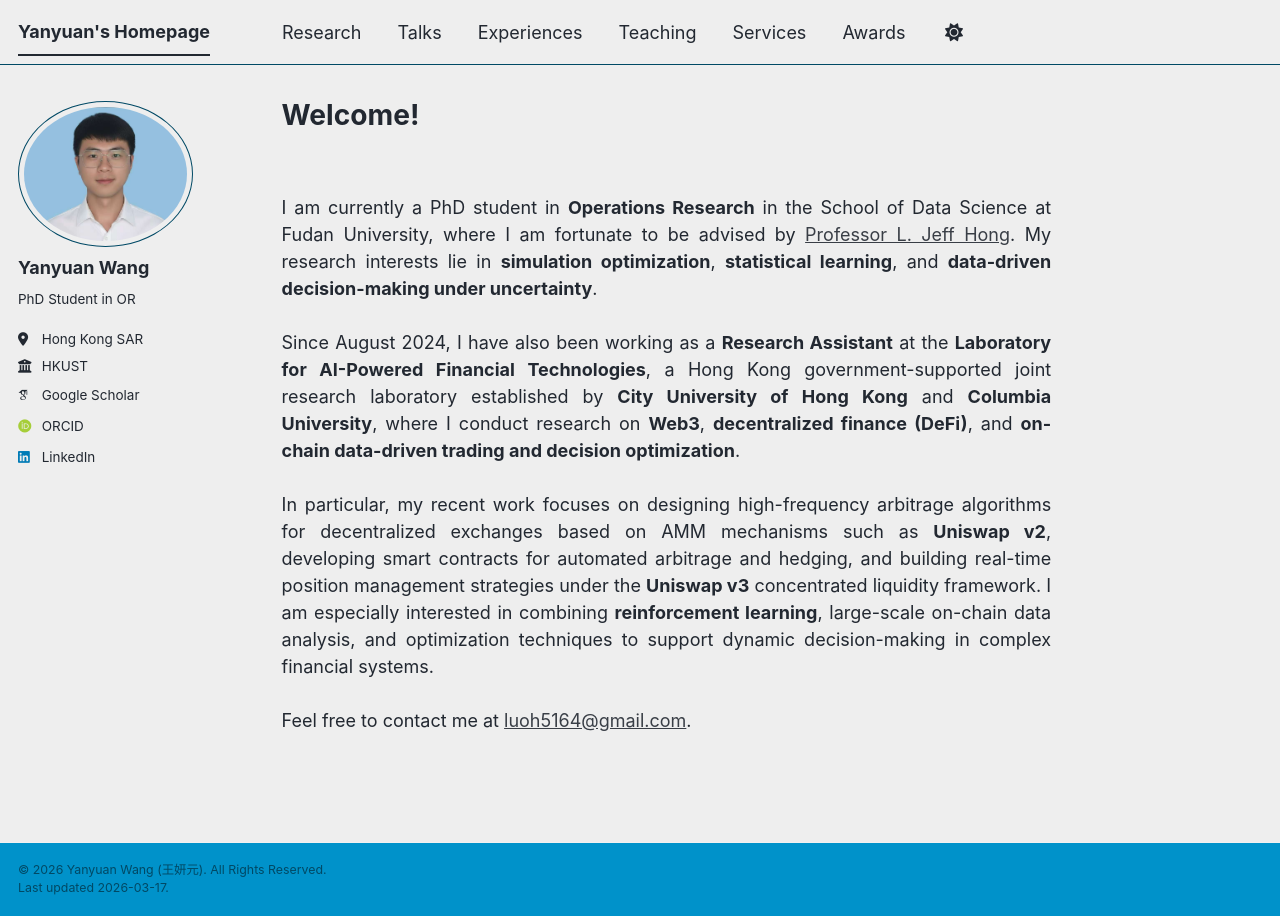
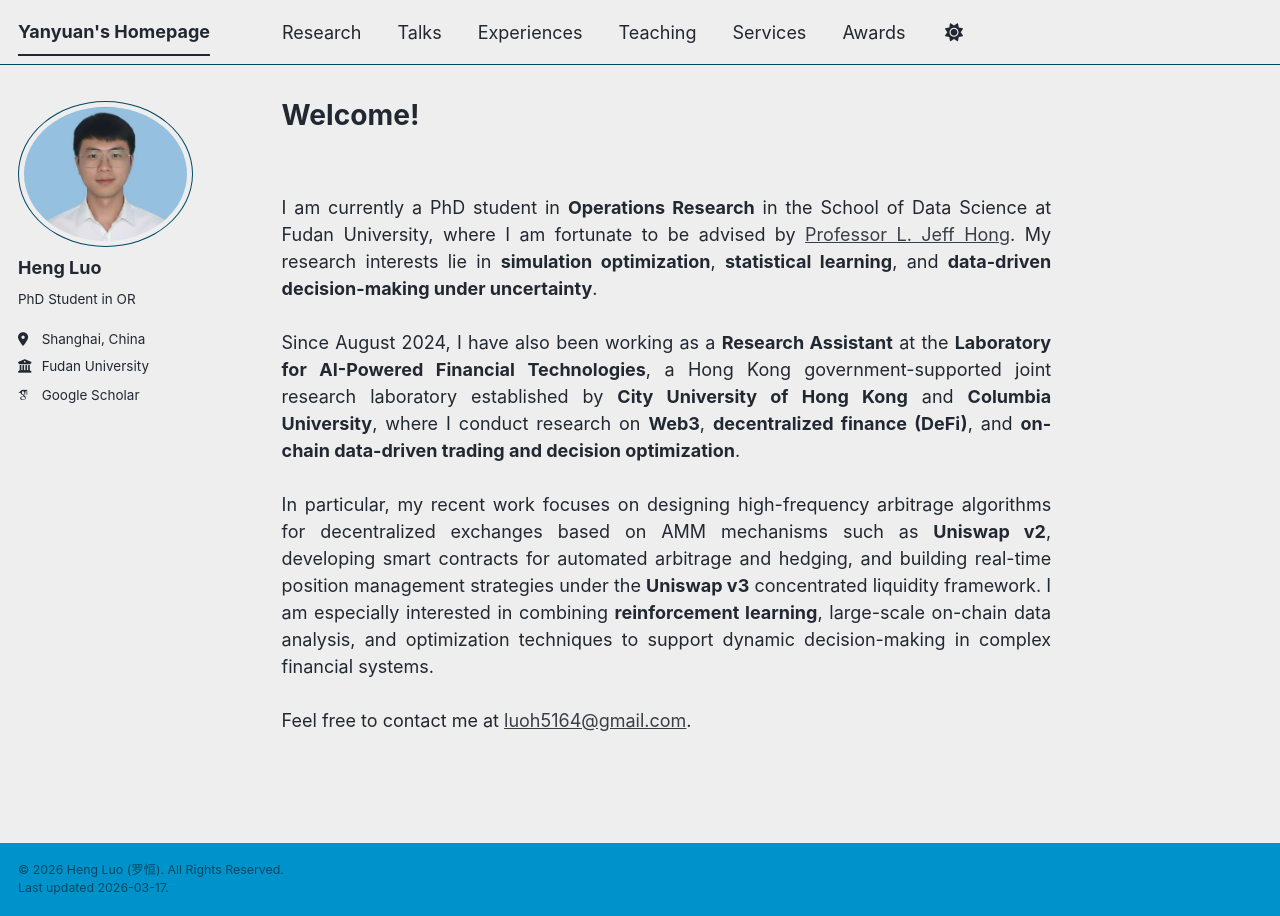
Before and after one commit to hengluosg/Heng-Luo-9527.github.io, a Jekyll site: the page built from _pages/about.md, in a window 1280 px wide. Built offline with Jekyll 4.4.1, drawn with Linux system fonts in a browser that asks for light colours; some web fonts are replaced; a script bundle is joined from its source files by our own code; library files that are not in the unit come from our copies.

Commit message:
fix: correct project structure

```diff
--- a/_config.yml
+++ b/_config.yml
@@ -12,12 +12,12 @@ locale                   : "en-US"
 site_theme               : "air" # The available themes options are "default", "air", "sunrise", "mint", "dirt" and "contrast"
 title                    : "Yanyuan's Homepage"
 title_separator          : "|"
-name                     : &name "Yanyuan Wang (王妍元)"
-description              : &description "PhD Student in Operations Research @HKUST. Research in Stochastic Simulation, Optimization, and Reinforcement Learning."  # Update this with a general description of your site, this is the default if not overridden by a page
-url                      : https://yanyuan-wang.github.io/ # The base hostname & protocol for your site e.g. "https://[your GitHub username].github.io",
+name                     : &name "Heng Luo (罗恒)"
+description              : &description "PhD Student in Operations Research @Fudan University. Research in Stochastic Simulation, Optimization, and Reinforcement Learning."  # Update this with a general description of your site, this is the default if not overridden by a page
+url                      : https://hengluosg.github.io/ # The base hostname & protocol for your site e.g. "https://[your GitHub username].github.io",
                                                            # or if you already have some other page hosted on Github then use "https://[your GitHub username].github.io/[Your Repo Name]"
 baseurl                  : "" # the subpath of your site, e.g. "/blog"
-repository               : "yanyuan-wang.github.io"
+repository               : "hengluosg.github.io"
 
 # Site Author - The following control what appear as part of the author content on the side bar.
 #               If a field is blank the icon and link will not appear, otherwise it will be shown.
@@ -25,21 +25,21 @@ repository               : "yanyuan-wang.github.io"
 author:
   # Biographic information
   avatar           : "profile-large.jpg"
-  name             : "Yanyuan Wang"
+  name             : "Heng Luo"
   pronouns         : # example: "she/her"
   bio              : "PhD Student in OR"
-  location         : "Hong Kong SAR"
-  employer         : "HKUST"
+  location         : "Shanghai, China"
+  employer         : "Fudan University"
   uri              :
   email            :
 
   # Academic websites
   academia         :
   arxiv            :
-  googlescholar    : "https://scholar.google.com/citations?user=0zQ9zJsAAAAJ&hl"
+  googlescholar    : "https://scholar.google.com/citations?user=mI0oscAAAAAJ&hl=en"
   inspire-hep      :
   impactstory      :
-  orcid            : "https://orcid.org/0009-0001-6505-8989"
+  orcid            :
   semantic         :
   ssrn             :
   pubmed           :
@@ -67,7 +67,7 @@ author:
   keybase          : # Username
   instagram        : # Username
   lastfm           : # Username
-  linkedin         : "https://www.linkedin.com/in/yanyuan-wang/"
+  linkedin         : #"https://www.linkedin.com/in/yanyuan-wang/"
   mastodon         : # URL
   medium           : # URL
   pinterest        : # Username
```
